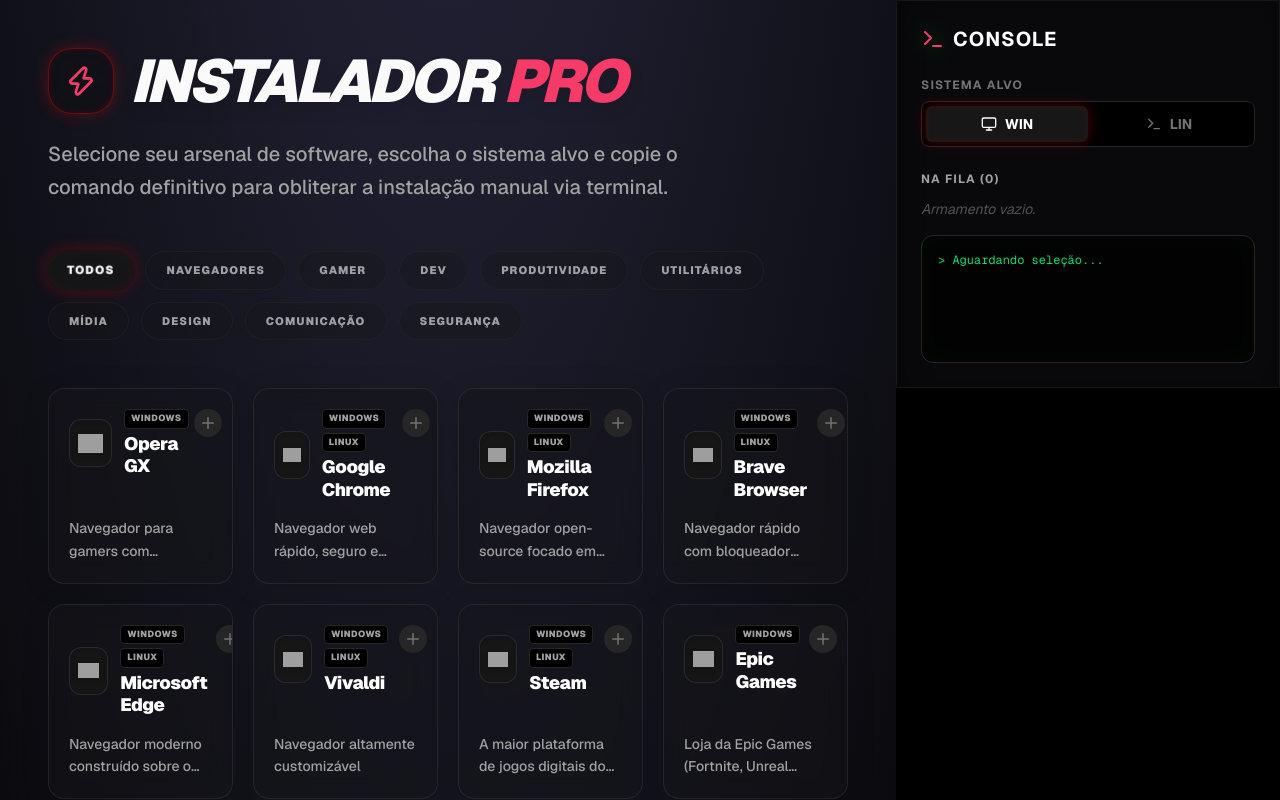
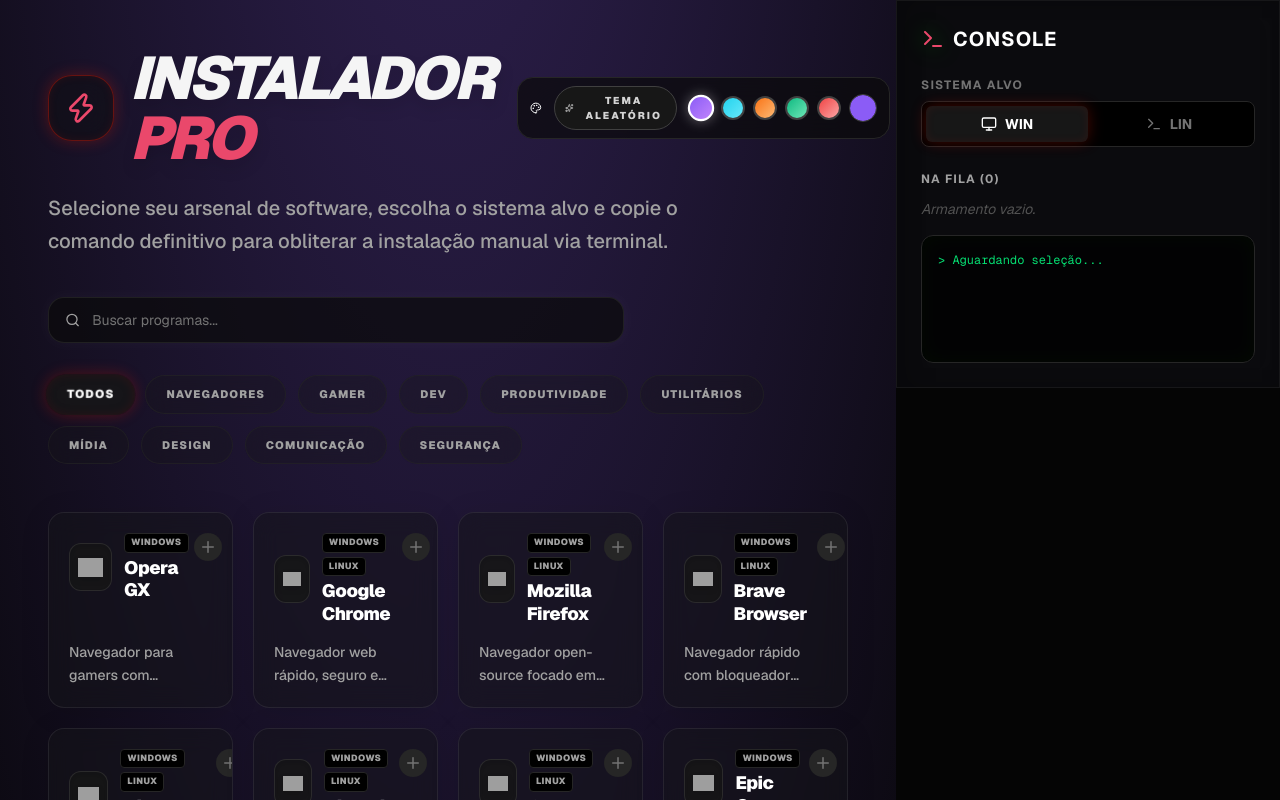
Before and after one commit to danilobrayann/pcgaming, a Next.js app: page / in a window 1280 px wide. Shown: the top 800 px of the page. Built offline with nearby package versions, Linux system fonts and the light colour scheme; grey boxes are pictures that could not be loaded.

Commit message:
feat: adicionar suporte a temas dinâmicos e aprimorar a interface com animações

```diff
--- a/app/page.tsx
+++ b/app/page.tsx
@@ -1,27 +1,163 @@
-'use client';
+"use client";
 
-import { useState } from 'react';
-import { ProgramCard } from './components/ProgramCard';
-import { CategoryFilter } from './components/CategoryFilter';
-import { CartSidebar } from './components/CartSidebar';
-import { PROGRAMS, Program, OsType } from '@/data/programs';
-import { Zap } from 'lucide-react';
+import { useEffect, useMemo, useState, type CSSProperties } from "react";
+import { motion } from "framer-motion";
+import { Palette, Search, Sparkles, Zap } from "lucide-react";
+import { ProgramCard } from "./components/ProgramCard";
+import { CategoryFilter } from "./components/CategoryFilter";
+import { CartSidebar } from "./components/CartSidebar";
+import { PROGRAMS, Program, OsType } from "@/data/programs";
+
+type ThemePreset = {
+  id: string;
+  label: string;
+  accent: string;
+  glow: string;
+  page: string;
+  panel: string;
+  panelStrong: string;
+  text: string;
+  muted: string;
+  border: string;
+  hero: string;
+};
+
+const THEME_PRESETS: ThemePreset[] = [
+  {
+    id: "midnight",
+    label: "Midnight",
+    accent: "#8b5cf6",
+    glow: "#c084fc",
+    page: "#050505",
+    panel: "#0f0f17",
+    panelStrong: "#17171f",
+    text: "#f5f5f5",
+    muted: "#a3a3a3",
+    border: "rgba(255,255,255,0.08)",
+    hero: "radial-gradient(ellipse 80% 80% at 50% -20%, rgba(139,92,246,0.35), rgba(255,255,255,0))",
+  },
+  {
+    id: "cyber",
+    label: "Cyber",
+    accent: "#22d3ee",
+    glow: "#67e8f9",
+    page: "#020b13",
+    panel: "#091922",
+    panelStrong: "#102730",
+    text: "#e6fbff",
+    muted: "#9cd7e5",
+    border: "rgba(103,232,249,0.12)",
+    hero: "radial-gradient(ellipse 80% 80% at 50% -20%, rgba(34,211,238,0.35), rgba(255,255,255,0))",
+  },
+  {
+    id: "sunset",
+    label: "Sunset",
+    accent: "#f97316",
+    glow: "#fdba74",
+    page: "#120b08",
+    panel: "#1d120d",
+    panelStrong: "#2b1813",
+    text: "#fff4ed",
+    muted: "#f7c7a3",
+    border: "rgba(249,115,22,0.12)",
+    hero: "radial-gradient(ellipse 80% 80% at 50% -20%, rgba(249,115,22,0.35), rgba(255,255,255,0))",
+  },
+  {
+    id: "neon",
+    label: "Neon",
+    accent: "#10b981",
+    glow: "#6ee7b7",
+    page: "#04130d",
+    panel: "#0c1f17",
+    panelStrong: "#123124",
+    text: "#ecfdf5",
+    muted: "#b2f2d0",
+    border: "rgba(16,185,129,0.12)",
+    hero: "radial-gradient(ellipse 80% 80% at 50% -20%, rgba(16,185,129,0.35), rgba(255,255,255,0))",
+  },
+  {
+    id: "fire",
+    label: "Fire",
+    accent: "#ef4444",
+    glow: "#fca5a5",
+    page: "#170707",
+    panel: "#220d0d",
+    panelStrong: "#2d1212",
+    text: "#fff1f2",
+    muted: "#fecaca",
+    border: "rgba(239,68,68,0.12)",
+    hero: "radial-gradient(ellipse 80% 80% at 50% -20%, rgba(239,68,68,0.35), rgba(255,255,255,0))",
+  },
+];
 
 export default function Home() {
-  const [activeCategory, setActiveCategory] = useState('all');
+  const [activeCategory, setActiveCategory] = useState("all");
+  const [searchTerm, setSearchTerm] = useState("");
   const [selectedPrograms, setSelectedPrograms] = useState<Program[]>([]);
-  const [targetOs, setTargetOs] = useState<OsType>('windows');
+  const [targetOs, setTargetOs] = useState<OsType>("windows");
+  const [selectedTheme, setSelectedTheme] = useState<ThemePreset>(
+    THEME_PRESETS[0],
+  );
+  const [customAccent, setCustomAccent] = useState(THEME_PRESETS[0].accent);
+  const [autoThemeEnabled, setAutoThemeEnabled] = useState(false);
 
-  const filteredPrograms = PROGRAMS.filter((p) => {
-    if (activeCategory !== 'all' && !p.categories.includes(activeCategory)) return false;
-    return true;
+  const normalizedSearch = searchTerm.trim().toLowerCase();
+
+  useEffect(() => {
+    if (!autoThemeEnabled) return;
+
+    const intervalId = window.setInterval(() => {
+      setSelectedTheme((currentTheme) => {
+        const currentIndex = THEME_PRESETS.findIndex(
+          (theme) => theme.id === currentTheme.id,
+        );
+        const nextIndex =
+          currentIndex >= THEME_PRESETS.length - 1 ? 0 : currentIndex + 1;
+        const nextTheme = THEME_PRESETS[nextIndex];
+
+        setCustomAccent(nextTheme.accent);
+        return nextTheme;
       });
+    }, 10000);
+
+    return () => window.clearInterval(intervalId);
+  }, [autoThemeEnabled]);
+
+  const filteredPrograms = useMemo(
+    () =>
+      PROGRAMS.filter((p) => {
+        const matchesCategory =
+          activeCategory === "all" || p.categories.includes(activeCategory);
+        const matchesSearch =
+          !normalizedSearch ||
+          p.name.toLowerCase().includes(normalizedSearch) ||
+          p.description.toLowerCase().includes(normalizedSearch);
+
+        return matchesCategory && matchesSearch;
+      }),
+    [activeCategory, normalizedSearch],
+  );
+
+  const activeTheme = {
+    ...THEME_PRESETS[0],
+    ...selectedTheme,
+    accent: customAccent,
+    glow: selectedTheme.glow || customAccent,
+  };
+
+  const themeStyle = {
+    "--accent": customAccent,
+    "--accent-soft": `${customAccent}33`,
+    "--glow": activeTheme.glow,
+    background: activeTheme.page,
+    color: activeTheme.text,
+  } as CSSProperties;
 
   const toggleProgram = (program: Program) => {
-    setSelectedPrograms(prev => {
-      const isSelected = prev.find(p => p.id === program.id);
+    setSelectedPrograms((prev) => {
+      const isSelected = prev.find((p) => p.id === program.id);
       if (isSelected) {
-        return prev.filter(p => p.id !== program.id);
+        return prev.filter((p) => p.id !== program.id);
       } else {
         return [...prev, program];
       }
@@ -29,11 +165,22 @@
   };
 
   return (
-    <div className="flex flex-col md:flex-row min-h-screen bg-black font-sans text-foreground overflow-hidden">
-      {/* Main Content */}
-      <main className="flex-1 flex flex-col p-6 md:p-10 lg:p-12 overflow-y-auto relative z-10 bg-[#050505] bg-[radial-gradient(ellipse_80%_80%_at_50%_-20%,rgba(120,119,198,0.3),rgba(255,255,255,0))]">
-        <header className="mb-12 max-w-4xl">
-          <div className="flex items-center gap-4 mb-6">
+    <div
+      className="flex flex-col md:flex-row min-h-screen font-sans overflow-hidden"
+      style={themeStyle}
+    >
+      <main
+        className="flex-1 flex flex-col p-6 md:p-10 lg:p-12 overflow-y-auto relative z-10"
+        style={{ background: activeTheme.hero }}
+      >
+        <motion.header
+          initial={{ opacity: 0, y: 18 }}
+          animate={{ opacity: 1, y: 0 }}
+          transition={{ duration: 0.4 }}
+          className="mb-10 max-w-5xl"
+        >
+          <div className="flex flex-col gap-6 md:flex-row md:items-center md:justify-between">
+            <div className="flex items-center gap-4">
               <div className="p-4 glass-panel text-white rounded-3xl shadow-[0_0_30px_rgba(255,255,255,0.1)] rgb-animate backdrop-blur-xl">
                 <Zap size={32} className="rgb-text-animate" />
               </div>
@@ -41,17 +188,108 @@
                 Instalador <span className="rgb-text-animate">Pro</span>
               </h1>
             </div>
-          <p className="text-neutral-400 text-lg md:text-xl leading-relaxed font-medium max-w-2xl">
-            Selecione seu arsenal de software, escolha o sistema alvo e copie o comando definitivo para obliterar a instalação manual via terminal.
+
+            <motion.div
+              initial={{ opacity: 0, x: 24 }}
+              animate={{ opacity: 1, x: 0 }}
+              transition={{ delay: 0.15, duration: 0.35 }}
+              className="flex items-center gap-3 rounded-2xl border border-neutral-800 bg-neutral-950/70 px-3 py-2 backdrop-blur-xl"
+            >
+              <Palette size={16} className="text-white" />
+              <button
+                type="button"
+                onClick={() => setAutoThemeEnabled((current) => !current)}
+                className={`inline-flex items-center gap-2 rounded-full border px-2.5 py-1.5 text-[10px] font-black uppercase tracking-[0.2em] transition-all duration-300 ${
+                  autoThemeEnabled
+                    ? "border-[var(--accent)] bg-[var(--accent-soft)] text-white"
+                    : "border-neutral-700 bg-neutral-900 text-neutral-300 hover:text-white"
+                }`}
+              >
+                <Sparkles size={12} />
+                {autoThemeEnabled ? "Aleatório ON" : "Tema aleatório"}
+              </button>
+              <div className="flex items-center gap-2">
+                {THEME_PRESETS.map((theme) => (
+                  <button
+                    key={theme.id}
+                    type="button"
+                    onClick={() => {
+                      setSelectedTheme(theme);
+                      setCustomAccent(theme.accent);
+                    }}
+                    aria-label={`Tema ${theme.label}`}
+                    title={theme.label}
+                    className={`h-6 w-6 rounded-full border-2 transition-all duration-200 ${
+                      customAccent === theme.accent
+                        ? "scale-110 border-white shadow-[0_0_12px_rgba(255,255,255,0.35)]"
+                        : "border-neutral-700 hover:border-white/70"
+                    }`}
+                    style={{
+                      background: `linear-gradient(135deg, ${theme.accent}, ${theme.glow})`,
+                    }}
+                  />
+                ))}
+                <label className="relative flex h-7 w-7 cursor-pointer items-center justify-center overflow-hidden rounded-full border border-neutral-700 bg-neutral-900">
+                  <input
+                    type="color"
+                    value={customAccent}
+                    onChange={(event) => {
+                      const nextColor = event.target.value;
+                      setCustomAccent(nextColor);
+                      setSelectedTheme((currentTheme) => ({
+                        ...currentTheme,
+                        id: "custom",
+                        label: "Custom",
+                        accent: nextColor,
+                        glow: nextColor,
+                      }));
+                    }}
+                    className="h-full w-full cursor-pointer opacity-0"
+                    aria-label="Escolher cor customizada"
+                  />
+                  <span
+                    className="pointer-events-none absolute inset-0 rounded-full"
+                    style={{ background: customAccent }}
+                  />
+                </label>
+              </div>
+            </motion.div>
+          </div>
+
+          <p className="mt-6 text-neutral-400 text-lg md:text-xl leading-relaxed font-medium max-w-2xl">
+            Selecione seu arsenal de software, escolha o sistema alvo e copie o
+            comando definitivo para obliterar a instalação manual via terminal.
           </p>
-        </header>
+        </motion.header>
+
+        <motion.div
+          initial={{ opacity: 0, y: 12 }}
+          animate={{ opacity: 1, y: 0 }}
+          transition={{ duration: 0.35, delay: 0.1 }}
+          className="mb-8 max-w-xl"
+        >
+          <label className="group flex items-center gap-3 rounded-2xl border border-neutral-800/80 bg-neutral-950/70 px-4 py-3 shadow-[0_0_18px_rgba(255,255,255,0.04)] transition-all duration-300 focus-within:border-[var(--accent)]/80 focus-within:shadow-[0_0_20px_rgba(255,255,255,0.08)]">
+            <Search className="h-4 w-4 text-neutral-400 transition-colors duration-300 group-focus-within:text-white" />
+            <input
+              type="text"
+              value={searchTerm}
+              onChange={(event) => setSearchTerm(event.target.value)}
+              placeholder="Buscar programas..."
+              className="w-full bg-transparent text-sm text-white placeholder:text-neutral-500 focus:outline-none"
+              aria-label="Buscar programas"
+            />
+          </label>
+        </motion.div>
 
         <CategoryFilter
           activeCategory={activeCategory}
           onSelectCategory={setActiveCategory}
         />
 
-        <div className="grid grid-cols-1 sm:grid-cols-2 lg:grid-cols-3 xl:grid-cols-4 gap-5 mt-4">
+        <motion.div
+          layout
+          className="grid grid-cols-1 sm:grid-cols-2 lg:grid-cols-3 xl:grid-cols-4 gap-5 mt-4"
+        >
           {filteredPrograms.map((program) => (
             <ProgramCard
               key={program.id}
@@ -60,7 +298,7 @@
               description={program.description}
               os={program.os}
               logo={program.logo}
-              isSelected={!!selectedPrograms.find(p => p.id === program.id)}
+              isSelected={!!selectedPrograms.find((p) => p.id === program.id)}
               onToggle={() => toggleProgram(program)}
             />
           ))}
@@ -69,10 +307,9 @@
               Missão falha. Nenhum programa encontrado.
             </div>
           )}
-        </div>
+        </motion.div>
       </main>
 
-      {/* Sidebar Cart */}
       <CartSidebar
         selectedPrograms={selectedPrograms}
         targetOs={targetOs}
```
Lines whose indentation alone changed are shown as unchanged.
